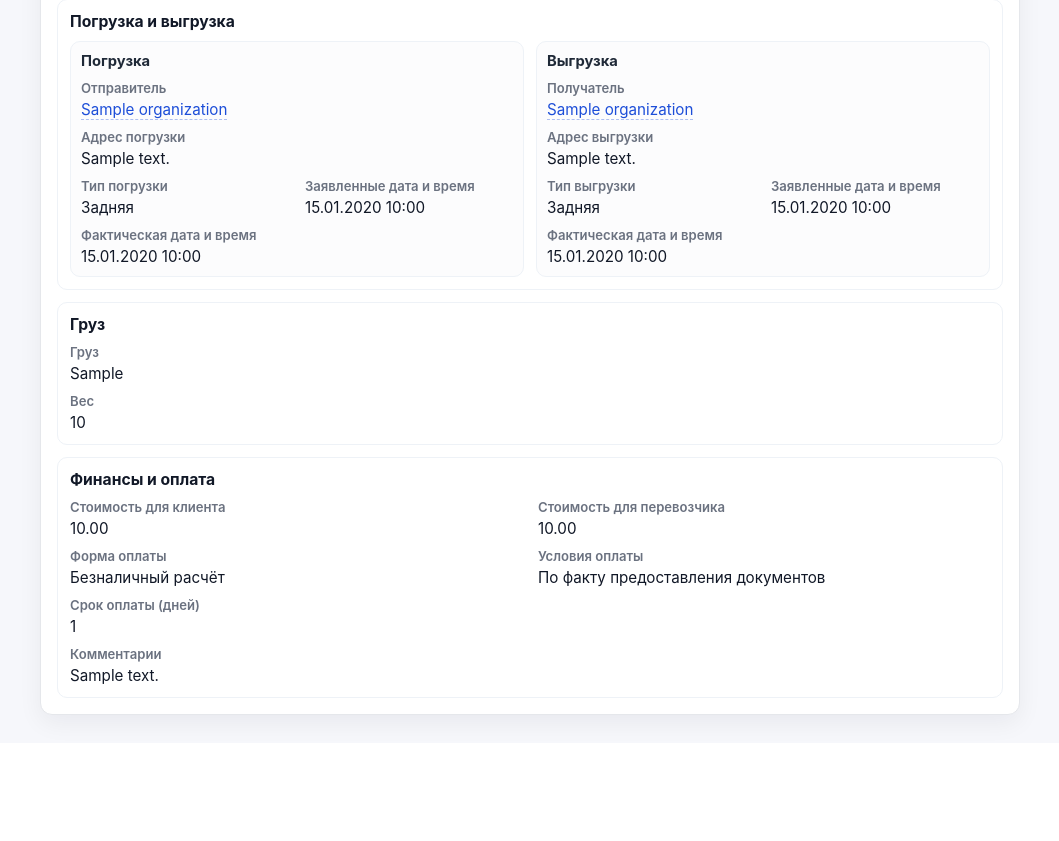
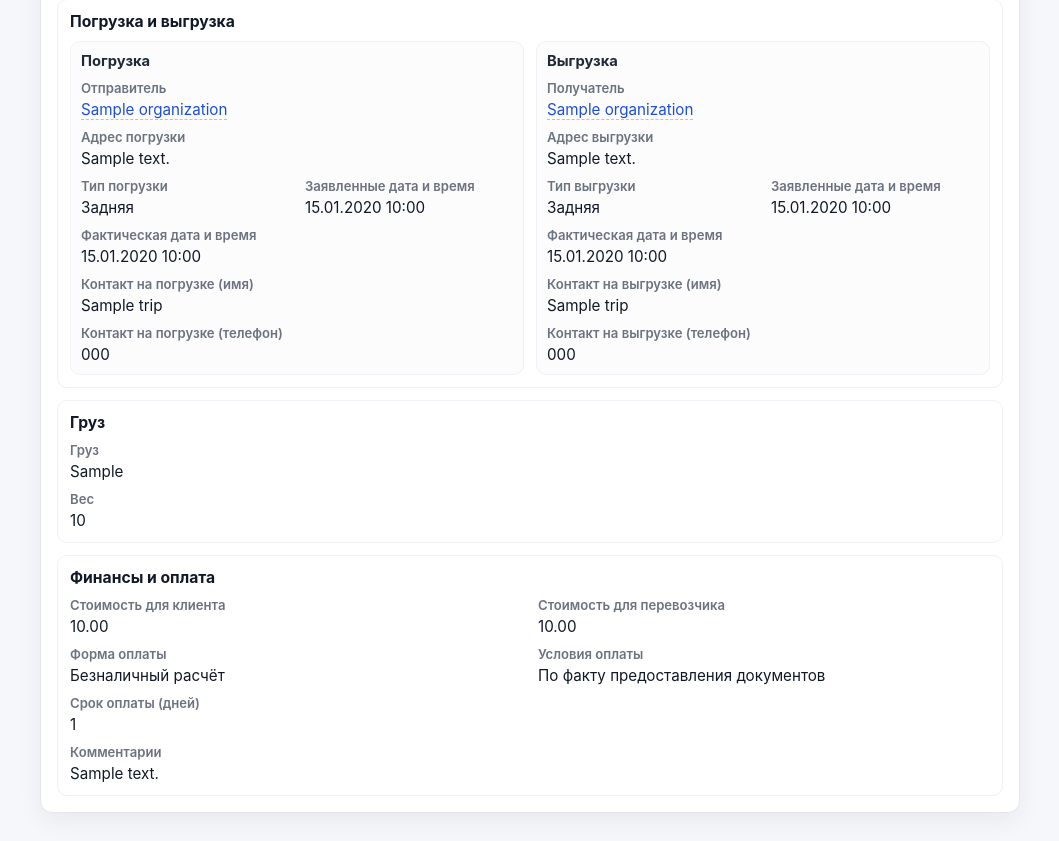
Before and after one commit to A-strata/transdoki, a Django app: page /trips/1/ in a window 1280 px wide. Shown: the part 576-1417 px from the top of the page, without its empty margins (110-1169 px from the left). Before the commit the page ends 1307 px from the top, so only its background shows below. Run offline with Django 5.2, Linux system fonts and the light colour scheme; a user stored in the database is signed in; tables that the repository leaves empty hold one stand-in row (values such as "Sample post"); parts of the project's set-up code (start-up, migrations or seed data) failed here and were passed over.

Commit message:
Add conacts to load and unload

```diff
--- a/trips/models.py
+++ b/trips/models.py
@@ -1,4 +1,5 @@
 from django.db import models
+from persons.validators import validate_phone_number
 
 from organizations.models import Organization, UserOwnedModel
 from persons.models import Person
@@ -106,6 +107,32 @@ class Trip(UserOwnedModel):
         max_length=ADDRESS_LENGTH,
         verbose_name='Адрес выгрузки',
     )
+    loading_contact_name = models.CharField(
+        max_length=150,
+        blank=True,
+        default='',
+        verbose_name='Контакт на погрузке (имя)'
+    )
+    loading_contact_phone = models.CharField(
+        max_length=25,
+        blank=True,
+        default='',
+        verbose_name='Контакт на погрузке (телефон)',
+        validators=[validate_phone_number],
+    )
+    unloading_contact_name = models.CharField(
+        max_length=150,
+        blank=True,
+        default='',
+        verbose_name='Контакт на выгрузке (имя)'
+    )
+    unloading_contact_phone = models.CharField(
+        max_length=25,
+        blank=True,
+        default='',
+        verbose_name='Контакт на выгрузке (телефон)',
+        validators=[validate_phone_number],
+    )
     cargo = models.CharField(
         max_length=CARGO_LENGTH,
         verbose_name='Груз'
--- a/trips/services.py
+++ b/trips/services.py
@@ -105,8 +105,11 @@ class TNGenerator(BaseDocxGenerator):
             "loading_address": trip.loading_address or "—",
             "unloading_address": trip.unloading_address or "—",
             "client_cost": trip.client_cost or "—",
-
             "payment_term": trip.payment_condition or "—",
+            "loading_contact_name": trip.loading_contact_name or "—",
+            "loading_contact_phone": trip.loading_contact_phone or "—",
+            "unloading_contact_name": trip.unloading_contact_name or "—",
+            "unloading_contact_phone": trip.unloading_contact_phone or "—",
             "planned_loading_date": fmt_date(
                 trip.planned_loading_date, "%d.%m.%Y %H:%M"),
             "planned_unloading_date": fmt_date(
--- a/trips/templates/trips/trip_detail.html
+++ b/trips/templates/trips/trip_detail.html
@@ -306,6 +306,14 @@
                             <p class="kv-label">Фактическая дата и время</p>
                             <p class="kv-value">{% if trip.actual_loading_date %}{{ trip.actual_loading_date|date:"d.m.Y H:i" }}{% else %}—{% endif %}</p>
                         </div>
+                        <div class="kv kv--full">
+                            <p class="kv-label">Контакт на погрузке (имя)</p>
+                            <p class="kv-value">{% if trip.loading_contact_name %}{{ trip.loading_contact_name }}{% else %}—{% endif %}</p>
+                        </div>
+                        <div class="kv kv--full">
+                            <p class="kv-label">Контакт на погрузке (телефон)</p>
+                            <p class="kv-value">{% if trip.loading_contact_phone %}{{ trip.loading_contact_phone }}{% else %}—{% endif %}</p>
+                        </div>
                     </div>
                 </div>
 
@@ -335,6 +343,14 @@
                         <div class="kv kv--full">
                             <p class="kv-label">Фактическая дата и время</p>
                             <p class="kv-value">{% if trip.actual_unloading_date %}{{ trip.actual_unloading_date|date:"d.m.Y H:i" }}{% else %}—{% endif %}</p>
+                        </div>
+                        <div class="kv kv--full">
+                            <p class="kv-label">Контакт на выгрузке (имя)</p>
+                            <p class="kv-value">{% if trip.unloading_contact_name %}{{ trip.unloading_contact_name }}{% else %}—{% endif %}</p>
+                        </div>
+                        <div class="kv kv--full">
+                            <p class="kv-label">Контакт на выгрузке (телефон)</p>
+                            <p class="kv-value">{% if trip.unloading_contact_phone %}{{ trip.unloading_contact_phone }}{% else %}—{% endif %}</p>
                         </div>
                     </div>
                 </div>
```
Also changed, not shown: trips/forms.py (+29 -0 lines), trips/templates/trips/trip_form.html (+48 -0 lines), trips/migrations/0018_tripcontact.py (added), trips/migrations/0019_trip_loading_contact_name_trip_loading_contact_phone_and_more.py (added), 1 other file.
